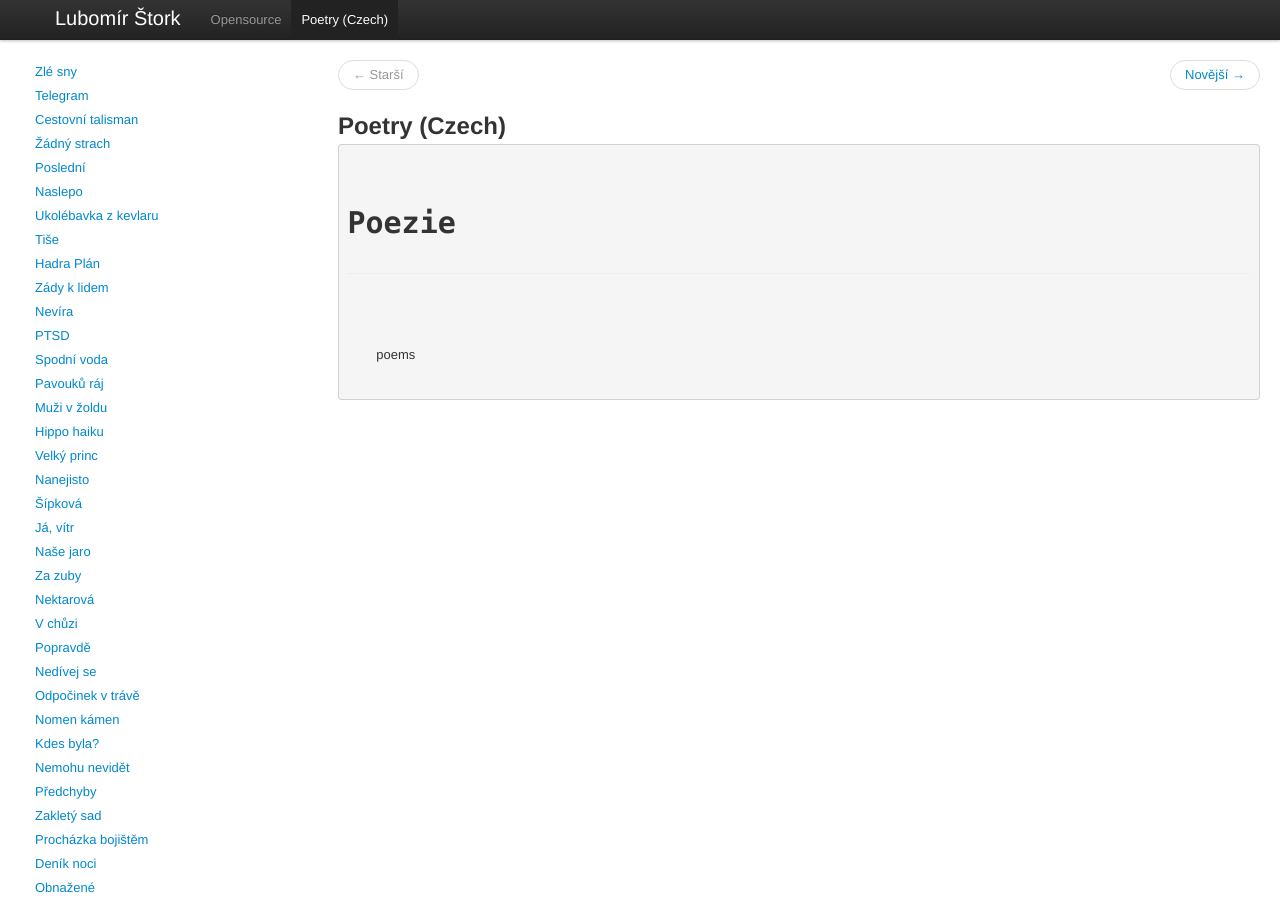
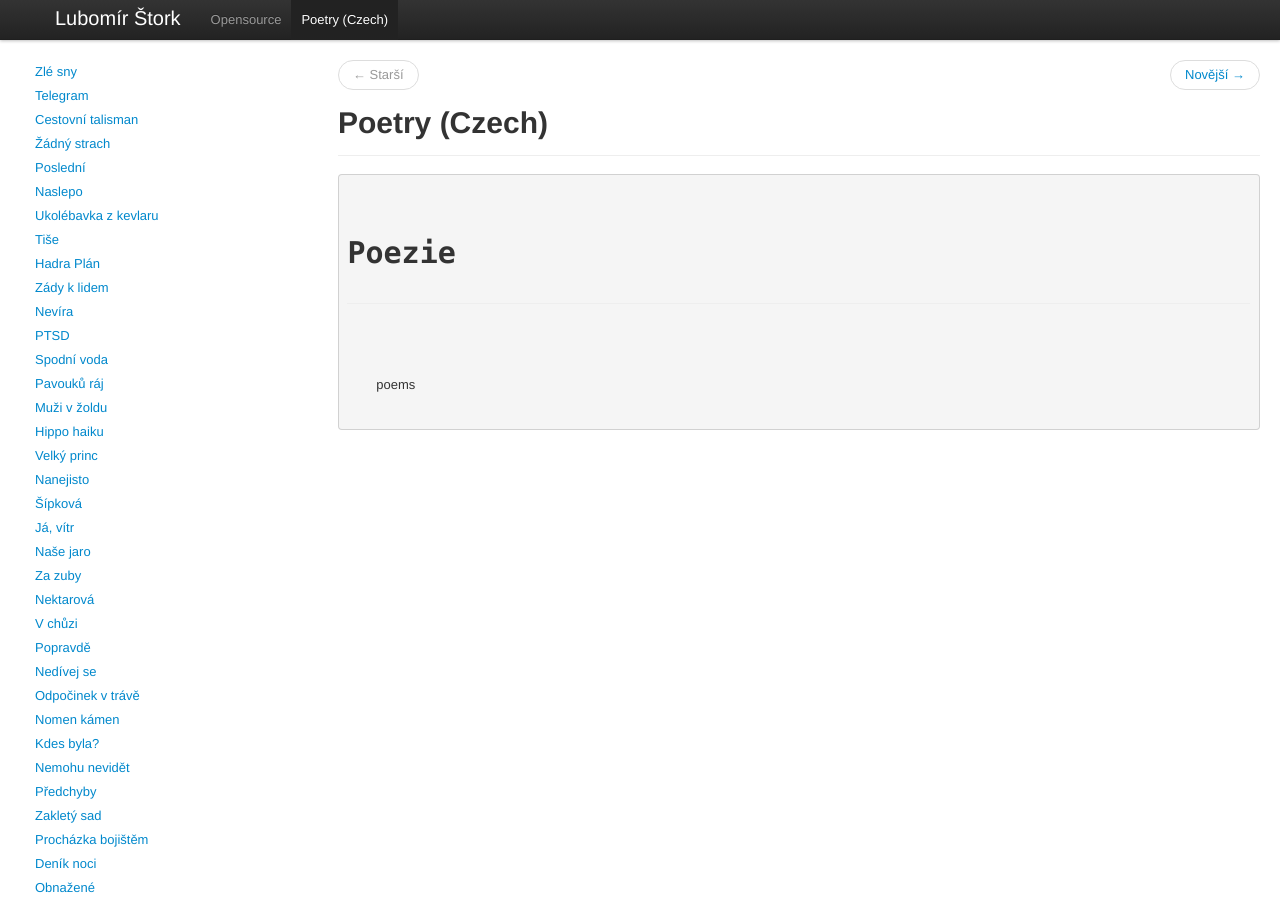
Before and after one commit to stork/stork.github.io, a Jekyll site: the page built from poetry/_posts/2007-12-31-index.html, in a window 1280 px wide and 900 px high. Built offline with Jekyll 4.4.1, drawn with Linux system fonts in a browser that asks for light colours.

Commit message:
Tweak layout poetry

```diff
--- a/_layouts/poetry.html
+++ b/_layouts/poetry.html
@@ -9,7 +9,9 @@ layout: base
 		<div class="span9">
 {% include poems/pager.html %}
 
-<h2>{{ page.title }}</h2>
+<div class="page-header">
+	<h1>{{ page.title }}</h1>
+</div>
 <pre>{{ content }}</pre>
 
 		</div>
```
